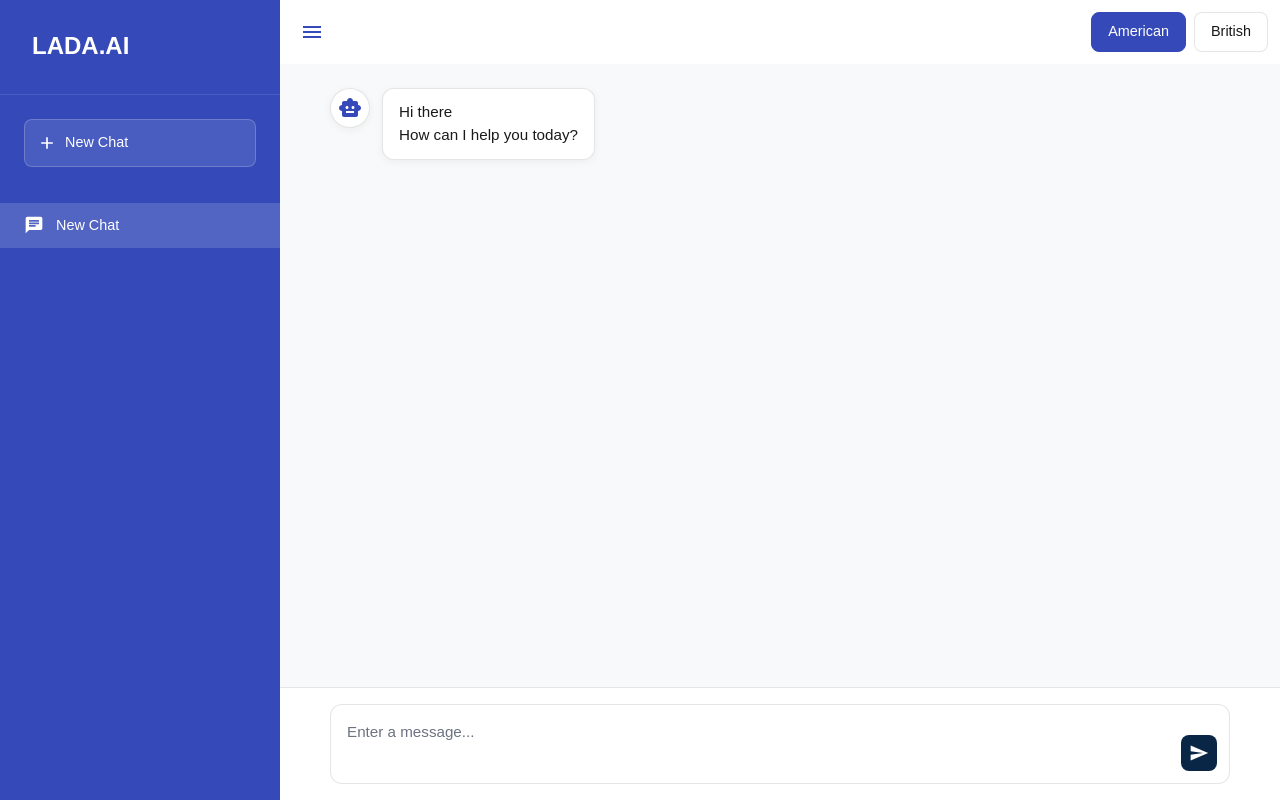
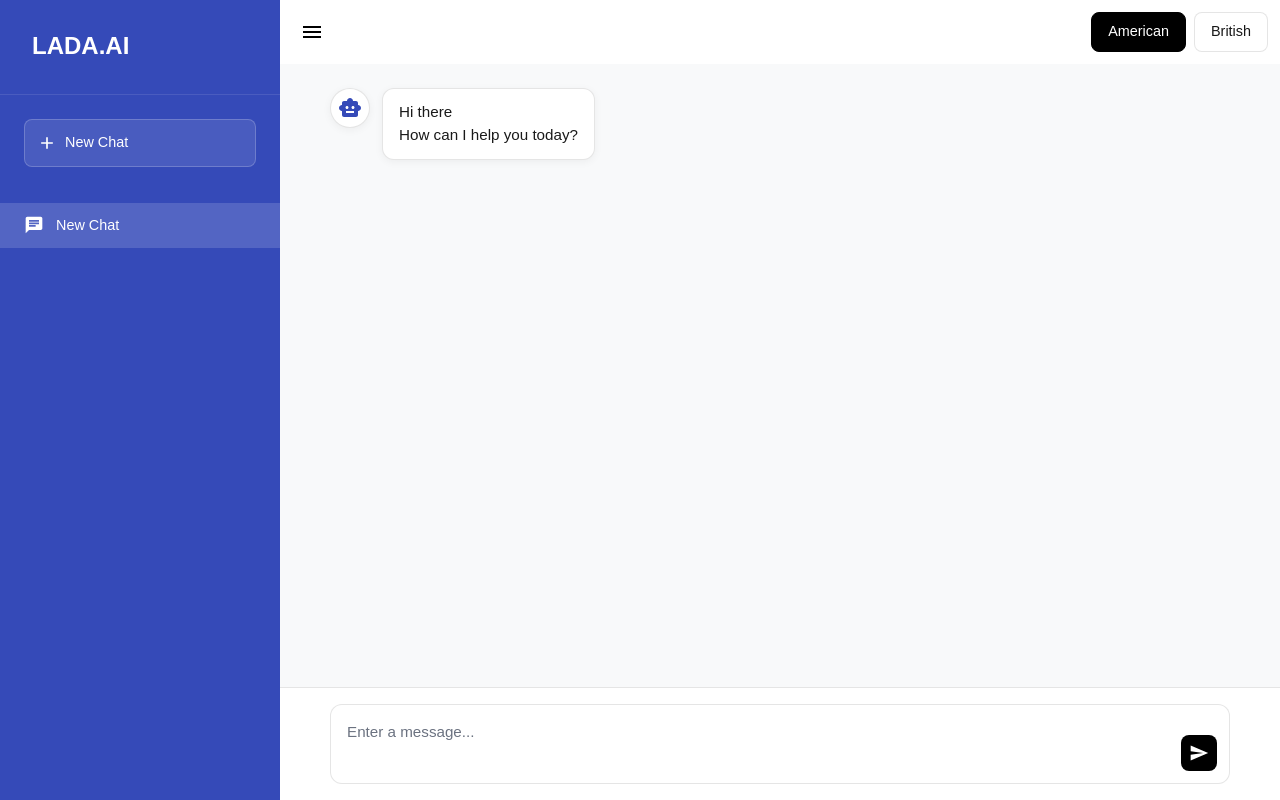
Before and after one commit to taisy03-uni/final-rag, a Next.js app: page /chat in a window 1280 px wide. Built offline with nearby package versions, Linux system fonts and the light colour scheme; a web font is replaced by a local one.

Commit message:
colour change

```diff
--- a/src/app/chat/chat.module.css
+++ b/src/app/chat/chat.module.css
@@ -236,7 +236,7 @@
   position: absolute;
   right: 12px;
   bottom: 12px;
-  background: #0A2647;
+  background: #000000;
   border: none;
   cursor: pointer;
   color: white;
@@ -273,13 +273,13 @@
 }
 
 .langBtn:hover {
-  border-color: #354AB8;
+  border-color: #000000;
 }
 
 .langBtn.active {
-  background: #354AB8;
+  background: #000000;
   color: white;
-  border-color: #354AB8;
+  border-color: #000000;
 }
 
 .menuButton {
@@ -289,7 +289,7 @@
   z-index: 100;
   background: transparent;
   border: none;
-  color: #354AB8;
+  color: #000000;
   cursor: pointer;
   width: 40px;
   height: 40px;
```
